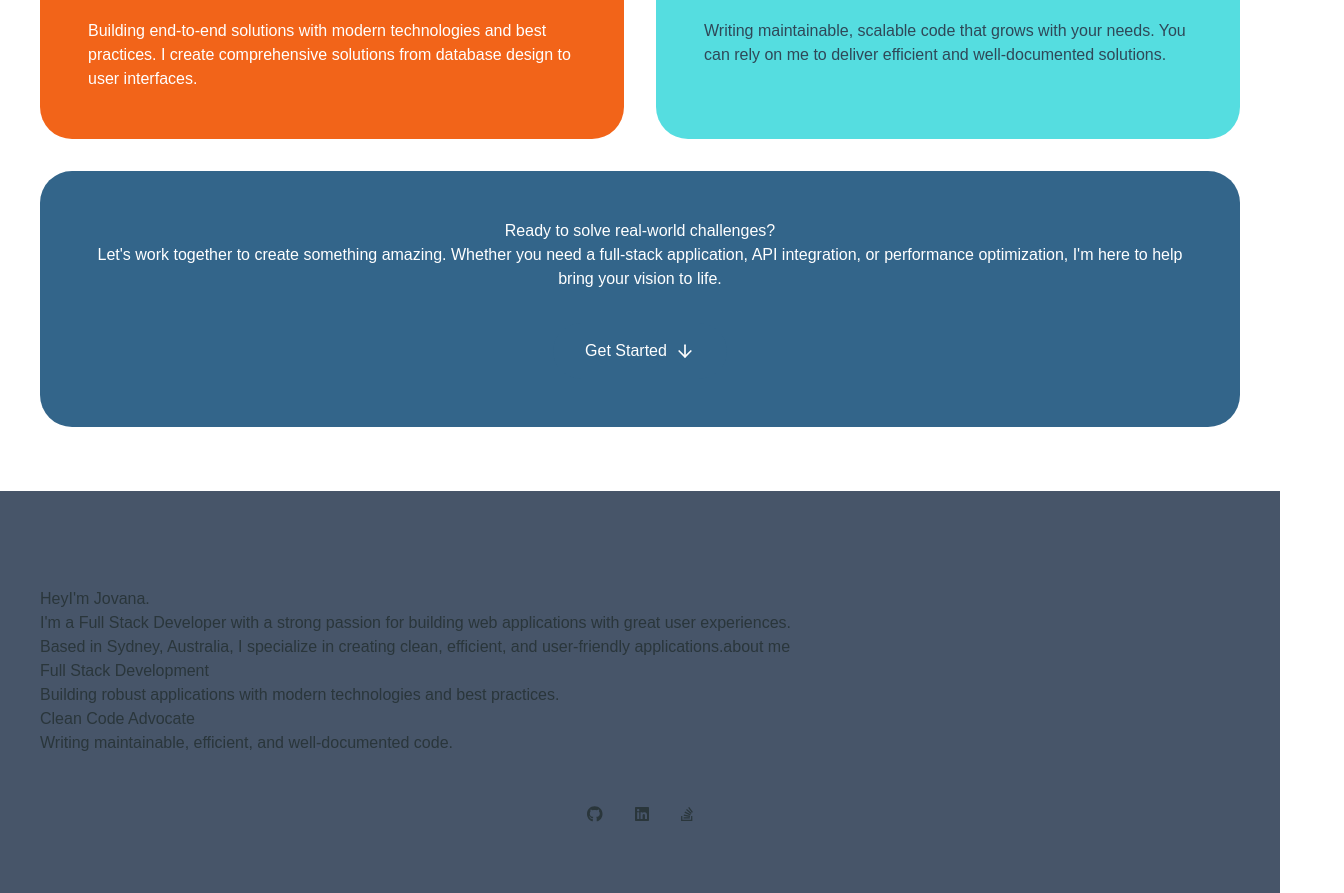
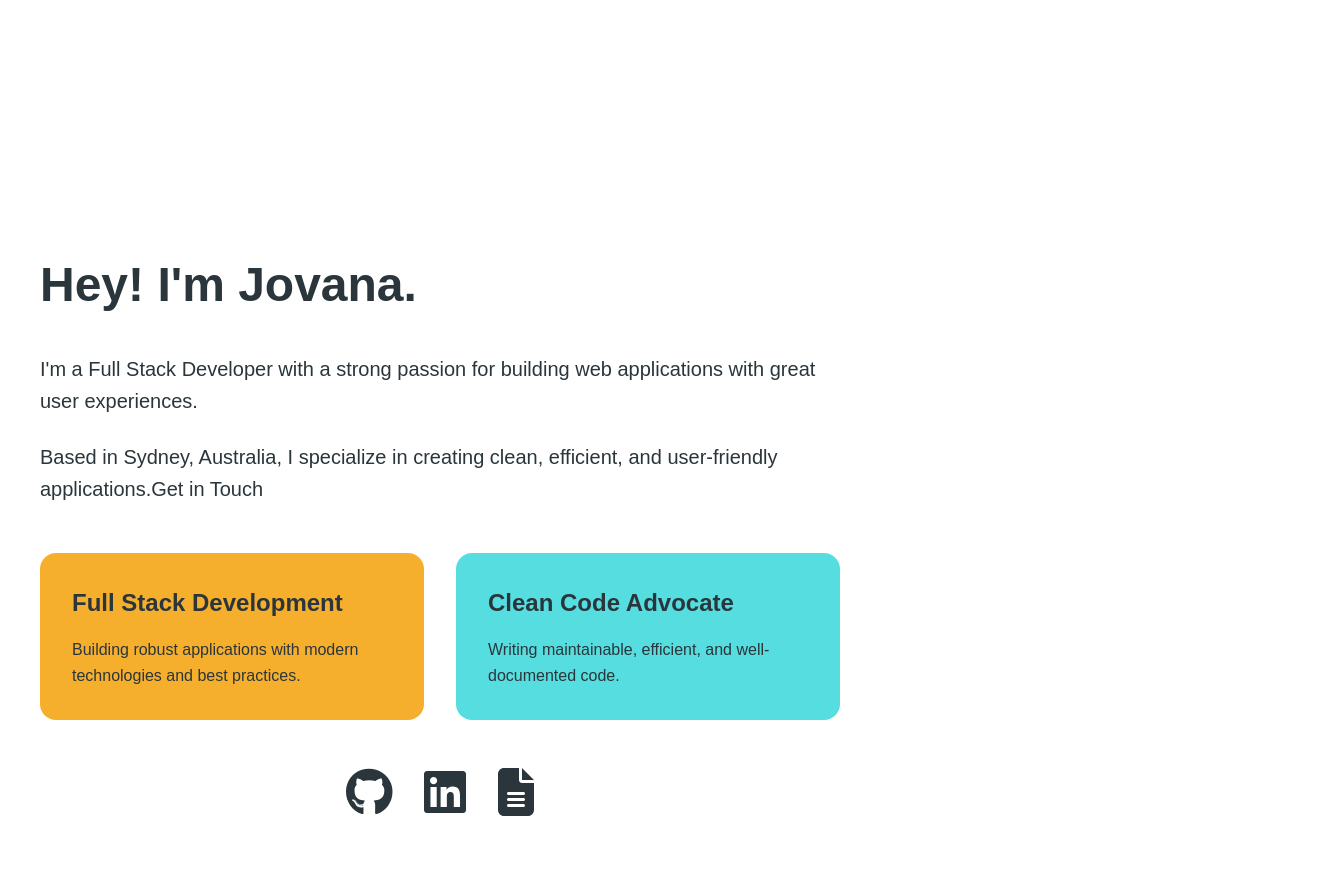
Before and after one commit to Jovana667/React-Portfolio, a React (Vite) app: page / in a window 1280 px wide. Shown: the part 743-1636 px from the top of the page, 1344 px wide, since content can reach past the window. Built offline with nearby package versions, Linux system fonts and the light colour scheme.

Commit message:
Refactor About and Home components for improved layout and content; enhance styles for better user experience

```diff
--- a/src/components/About.jsx
+++ b/src/components/About.jsx
@@ -1,90 +1,79 @@
 import React from "react";
 import { FontAwesomeIcon } from "@fortawesome/react-fontawesome";
-import { faUser } from "@fortawesome/free-solid-svg-icons";
-import {
-  faGithub,
-  faLinkedin,
-  faStackOverflow,
-} from "@fortawesome/free-brands-svg-icons";
+import { faFileAlt } from "@fortawesome/free-solid-svg-icons";
+import { faGithub, faLinkedin } from "@fortawesome/free-brands-svg-icons";
 
 const About = () => {
   return (
-    <div className="home-container">
-      {/* Decorative shapes */}
-      <div className="shape-circle"></div>
-      <div className="shape-moon"></div>
-      <div className="shape-wave"></div>
+    <div className="about-container">
+      <div className="content-grid">
+        {/* Main Content Section */}
+        <div className="main-content">
+          <h1 className="main-title">Hey! I'm Jovana.</h1>
 
-      <div className="content-wrapper">
-        {/* Main heading section */}
-        <div className="intro-section">
-          <h1>
-            <span className="greeting">Hey</span>
-            <span className="name-intro">I'm Jovana.</span>
-          </h1>
+          <p className="intro-text">
+            I'm a Full Stack Developer with a strong passion for building web
+            applications with great user experiences.
+          </p>
 
-          <div className="role-description">
-            <p>
-              I'm a <span className="highlight">Full Stack Developer</span> with
-              a strong passion for building web applications with great user
-              experiences.
-            </p>
-            <p>
+          <p className="location-text">
             Based in Sydney, Australia, I specialize in creating clean,
             efficient, and user-friendly applications.
             <button
               onClick={() =>
                 document
-                    .getElementById("about")
+                  .getElementById("contact")
                   .scrollIntoView({ behavior: "smooth" })
               }
-                className="about-link"
+              className="get-in-touch"
             >
-                about me
-              </button>
+              Get in Touch
+            </button>{" "}
           </p>
-          </div>
-        </div>
 
-        {/* Info cards */}
-        <div className="info-cards">
-          <div className="card yellow">
+          {/* Skills Section */}
+          <div className="skills-section">
+            <div className="skill-item">
               <h2>Full Stack Development</h2>
               <p>
                 Building robust applications with modern technologies and best
                 practices.
               </p>
             </div>
-          <div className="card pink">
+
+            <div className="skill-item">
               <h2>Clean Code Advocate</h2>
               <p>Writing maintainable, efficient, and well-documented code.</p>
             </div>
           </div>
+
+          {/* Social Links */}
           <div className="social-links">
             <a
               href="https://github.com/Jovana667"
               target="_blank"
               rel="noopener noreferrer"
-            title="GitHub"
+              className="social-icon github"
             >
-            <FontAwesomeIcon icon={faGithub} />
+              <FontAwesomeIcon icon={faGithub} size="2x" />
             </a>
             <a
               href="https://www.linkedin.com/in/jovana-vukovic-337592279/"
               target="_blank"
               rel="noopener noreferrer"
-            title="LinkedIn"
+              className="social-icon linkedin"
             >
-            <FontAwesomeIcon icon={faLinkedin} />
+              <FontAwesomeIcon icon={faLinkedin} size="2x" />
             </a>
             <a
-            href="https://stackoverflow.com/users/27922248/jovana-vukovic"
+              href="/your-resume.pdf"
               target="_blank"
               rel="noopener noreferrer"
-            title="Resume"
+              className="social-icon resume"
             >
-            <FontAwesomeIcon icon={faStackOverflow} />
+              <FontAwesomeIcon icon={faFileAlt} size="2x" />
             </a>
+          </div>
         </div>
       </div>
     </div>
--- a/src/components/Home.jsx
+++ b/src/components/Home.jsx
@@ -9,67 +9,37 @@ const Home = () => {
   return (
     <div className="home-container">
       <div className="content-wrapper">
-        <div className="cards-layout">
-          {/* Main Intro Card */}
-          <div className="main-card bg-yellow">
+        {/* Combined Card */}
+        <div className="combined-card bg-slate">
+          <div className="card-content">
             <h1 className="hero-title">
               Crafting Digital Solutions That Make an Impact
             </h1>
             <p className="hero-subtitle">
               Full stack applications that blend functionality with exceptional
-              user experience. Clean, efficient, and thoughtfully engineered.
+              user experience. As a full-stack developer, I create comprehensive
+              solutions from database design to user interfaces, ensuring clean,
+              efficient, and well-documented code that scales with your needs.
+            </p>
+            <div className="features">
+              <div className="feature-highlight">
+                <span className="feature-dot coral"></span>
+                End-to-end Solutions
+              </div>
+              <div className="feature-highlight">
+                <span className="feature-dot turquoise"></span>
+                Scalable Architecture
+              </div>
+            </div>
+            <p className="cta-text">
+              Ready to bring your vision to life? Let's create something amazing
+              together.
             </p>
             <button onClick={scrollToContact} className="cta-button">
-              Let's Connect <ArrowDown className="ml-2" size={20} />
-            </button>
-            <div className="shape-accent"></div>
-          </div>
-
-          {/* Two Column Cards */}
-          <div className="card-grid">
-            <div className="feature-card bg-coral">
-              <h3>Full Stack Development</h3>
-              <p>
-                Building end-to-end solutions with modern technologies and best
-                practices. I create comprehensive solutions from database design
-                to user interfaces.
-              </p>
-            </div>
-
-            <div className="feature-card bg-turquoise">
-              <h3>Clean Architecture</h3>
-              <p>
-                Writing maintainable, scalable code that grows with your needs.
-                You can rely on me to deliver efficient and well-documented
-                solutions.
-              </p>
-            </div>
-          </div>
-
-          {/* Bottom Full-Width Card
-          <div className="details-card bg-slate">
-            <h2>Code is in the details</h2>
-            <p>
-              My work is built on strong technical foundations, clean code
-              practices, and industry-standard development patterns. Every
-              project is crafted to meet your specific needs while ensuring
-              scalability and maintainability.
-            </p>
-            <div className="shape-accent-small"></div>
-          </div> */}
-
-          {/* Final CTA Card */}
-          <div className="cta-card bg-slate">
-            <h2>Ready to solve real-world challenges?</h2>
-            <p>
-              Let's work together to create something amazing. Whether you need
-              a full-stack application, API integration, or performance
-              optimization, I'm here to help bring your vision to life.
-            </p>
-            <button onClick={scrollToContact} className="cta-button-alt">
               Get Started <ArrowDown className="ml-2" size={20} />
             </button>
           </div>
+          <div className="shape-accent"></div>
         </div>
       </div>
     </div>
--- a/src/styles/index.css
+++ b/src/styles/index.css
@@ -257,6 +257,135 @@ nav {
   transform: translateY(-2px);
 }
 
+/* About Section Styles */
+.about-container {
+  min-height: 100vh;
+  padding: 2rem;
+  background-color: var(--color-light);
+  color: var(--color-dark);
+}
+
+.content-grid {
+  max-width: 1200px;
+  margin: 0 auto;
+  padding-top: 6rem;
+}
+
+.main-content {
+  max-width: 800px;
+}
+
+.main-title {
+  font-size: 3rem;
+  font-weight: bold;
+  margin-bottom: 2rem;
+  color: var(--color-dark);
+}
+
+.intro-text {
+  font-size: 1.25rem;
+  line-height: 1.6;
+  margin-bottom: 1.5rem;
+  color: var(--color-dark);
+}
+
+.location-text {
+  font-size: 1.25rem;
+  line-height: 1.6;
+  margin-bottom: 3rem;
+  color: var(--color-dark);
+}
+
+.about-btn {
+  display: inline-block;
+  padding: 0.5rem 1rem;
+  margin-left: 0.5rem;
+  background-color: #f26419;
+  color: white;
+  border: none;
+  border-radius: 4px;
+  cursor: pointer;
+  transition: background-color 0.3s ease;
+}
+
+.about-btn:hover {
+  background-color: #f6ae2d;
+}
+
+/* Skills Section */
+.skills-section {
+  display: grid;
+  grid-template-columns: repeat(2, 1fr);
+  gap: 2rem;
+  margin: 3rem 0;
+}
+
+.skill-item {
+  padding: 2rem;
+  border-radius: 1rem;
+  background-color: #f6ae2d;
+}
+
+.skill-item:last-child {
+  background-color: #55dde0;
+}
+
+.skill-item h2 {
+  font-size: 1.5rem;
+  font-weight: bold;
+  margin-bottom: 1rem;
+  color: var(--color-dark);
+}
+
+.skill-item p {
+  color: var(--color-dark);
+  line-height: 1.6;
+}
+
+/* Social Links */
+.social-links {
+  display: flex;
+  gap: 2rem;
+  margin-top: 3rem;
+}
+
+.social-icon {
+  color: var(--color-dark);
+  font-size: 1.5rem;
+  transition: transform 0.3s ease, color 0.3s ease;
+}
+
+.social-icon.github:hover {
+  color: #55dde0;
+  transform: translateY(-2px);
+}
+
+.social-icon.linkedin:hover {
+  color: #33658a;
+  transform: translateY(-2px);
+}
+
+.social-icon.resume:hover {
+  color: #f26419;
+  transform: translateY(-2px);
+}
+
+/* Media Queries */
+@media (max-width: 768px) {
+  .skills-section {
+    grid-template-columns: 1fr;
+  }
+
+  .main-title {
+    font-size: 2.5rem;
+  }
+
+  .intro-text,
+  .location-text {
+    font-size: 1.1rem;
+  }
+}
+
 /* Project Section */
 .project-card-container {
   width: 100%;
```
Lines whose indentation alone changed are shown as unchanged.
